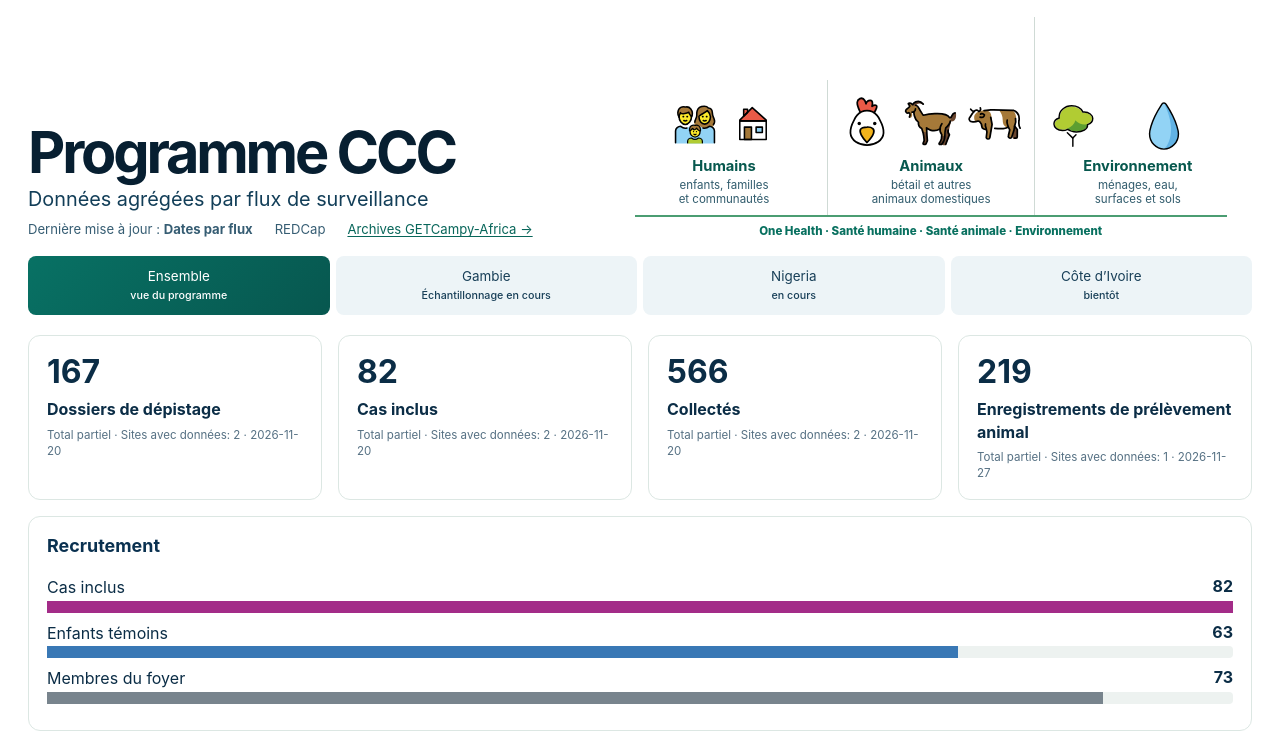
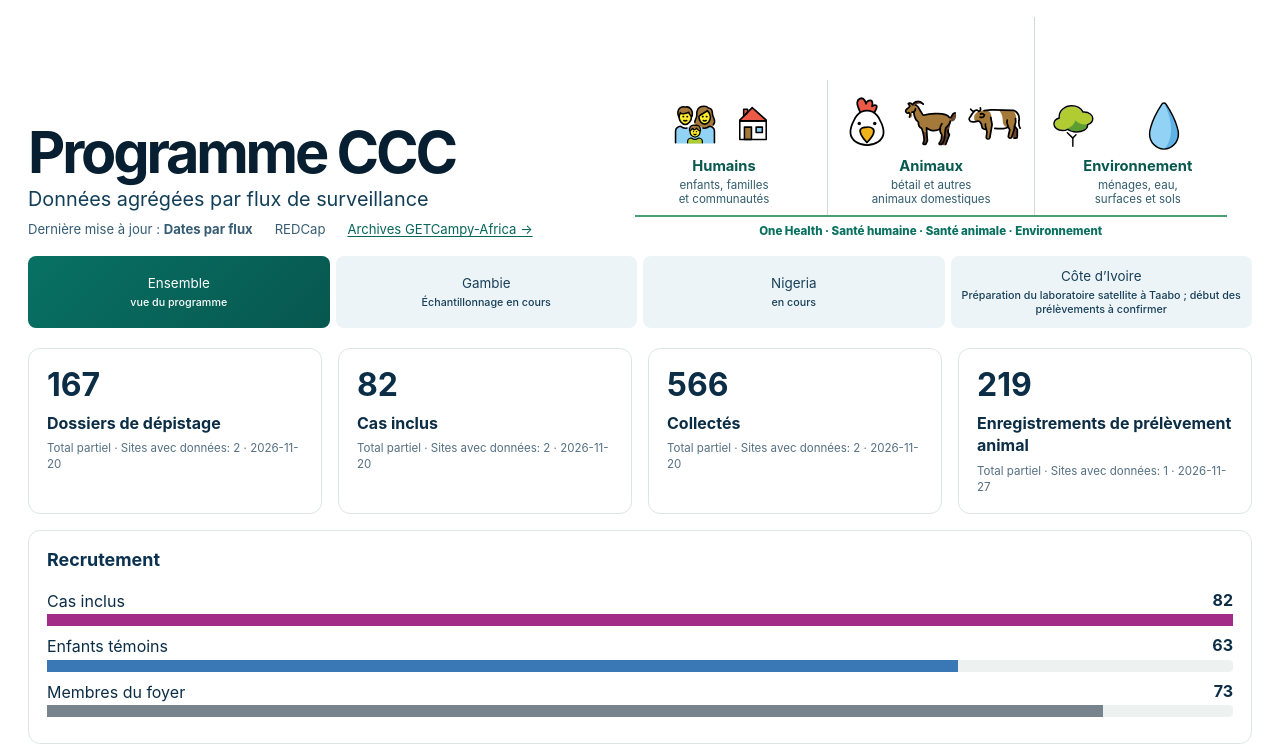
Before and after one commit to Campylobacter-control-campaign/website, a plain HTML site: page fr/dashboard.html in a window 1280 px wide. Shown: the part 73-817 px from the top of the page. Drawn offline with Linux system fonts and the light colour scheme.

Commit message:
Show Taabo satellite laboratory preparations on dashboard

```diff
--- a/fr/dashboard.html
+++ b/fr/dashboard.html
@@ -186,7 +186,7 @@ function emoji(code,alt=''){return '<img src="../assets/icons/openmoji/'+code+'.
 function progress(value,target,red=false){if(!target)return '';return '<div class="progress '+(red?'red':'')+'"><span style="width:'+Math.min(100,value/target*100)+'%"></span></div><div class="kpi-sub">'+pct(value,target)+'%</div>'}
 function donut(el,items,total){let r=48,c=2*Math.PI*r,offset=0;let circles=items.map((x,i)=>{let len=x.value/total*c,out='<circle cx="60" cy="60" r="'+r+'" stroke="'+colours[i%colours.length]+'" stroke-dasharray="'+len+' '+(c-len)+'" stroke-dashoffset="'+(-offset)+'"></circle>';offset+=len;return out}).join('');el.innerHTML='<svg viewBox="0 0 120 120" role="img" aria-label="'+total+' prélèvements par cohorte"><circle class="track" cx="60" cy="60" r="'+r+'"></circle>'+circles+'</svg><div class="donut-center"><strong>'+fmt(total)+'</strong><small>prélèvements<br>tableau des cohortes : '+fmt(dashboard.sites[currentView].data.human_specimens.people)+' inclus</small></div>'}
 function renderTabs(){
- const order=Object.entries(dashboard.sites).filter(([id])=>['gambia','nigeria','cote-divoire'].includes(id)).map(([id,s])=>({id,label:s.label,status:s.status,note:s.status==='preparing'?'bientôt':s.status==='sampling'?'en cours':s.status==='inactive'?'prévu':s.note}));
+ const order=Object.entries(dashboard.sites).filter(([id])=>['gambia','nigeria','cote-divoire'].includes(id)).map(([id,s])=>({id,label:s.label,status:s.status,note:s.status==='preparing'?(id==='cote-divoire'?'Préparation du laboratoire satellite à Taabo ; début des prélèvements à confirmer':'bientôt'):s.status==='sampling'?'en cours':s.status==='inactive'?'prévu':s.note}));
  order.unshift({id:'all',label:'Ensemble',status:'all',note:'vue du programme'});
  document.getElementById('site-tabs').innerHTML=order.map(x=>'<button type="button" class="site-tab '+(currentView===x.id?'active':'')+'" data-site="'+x.id+'" '+(x.status==='inactive'?'disabled':'')+'>'+x.label+'<span class="tab-note">'+x.note+'</span></button>').join('');
  document.querySelectorAll('.site-tab:not([disabled])').forEach(b=>b.addEventListener('click',()=>selectView(b.dataset.site)));
```
